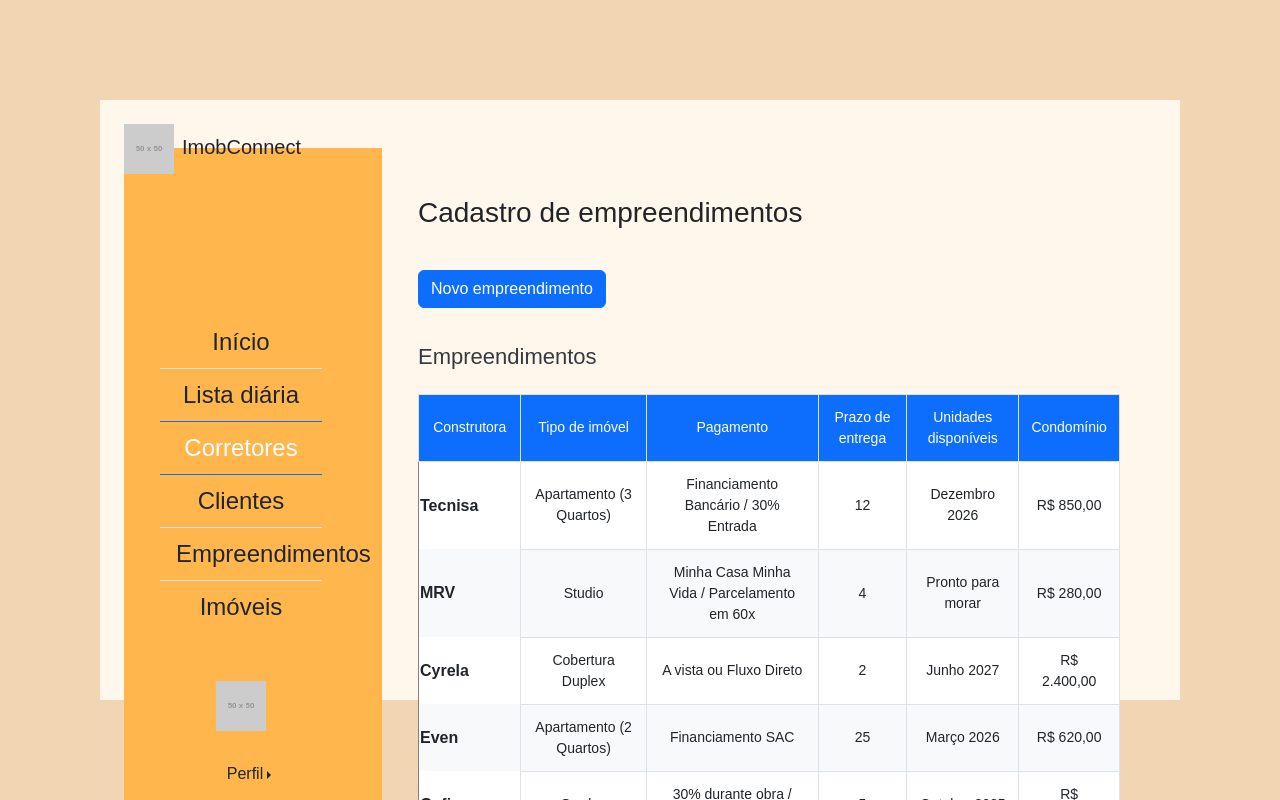
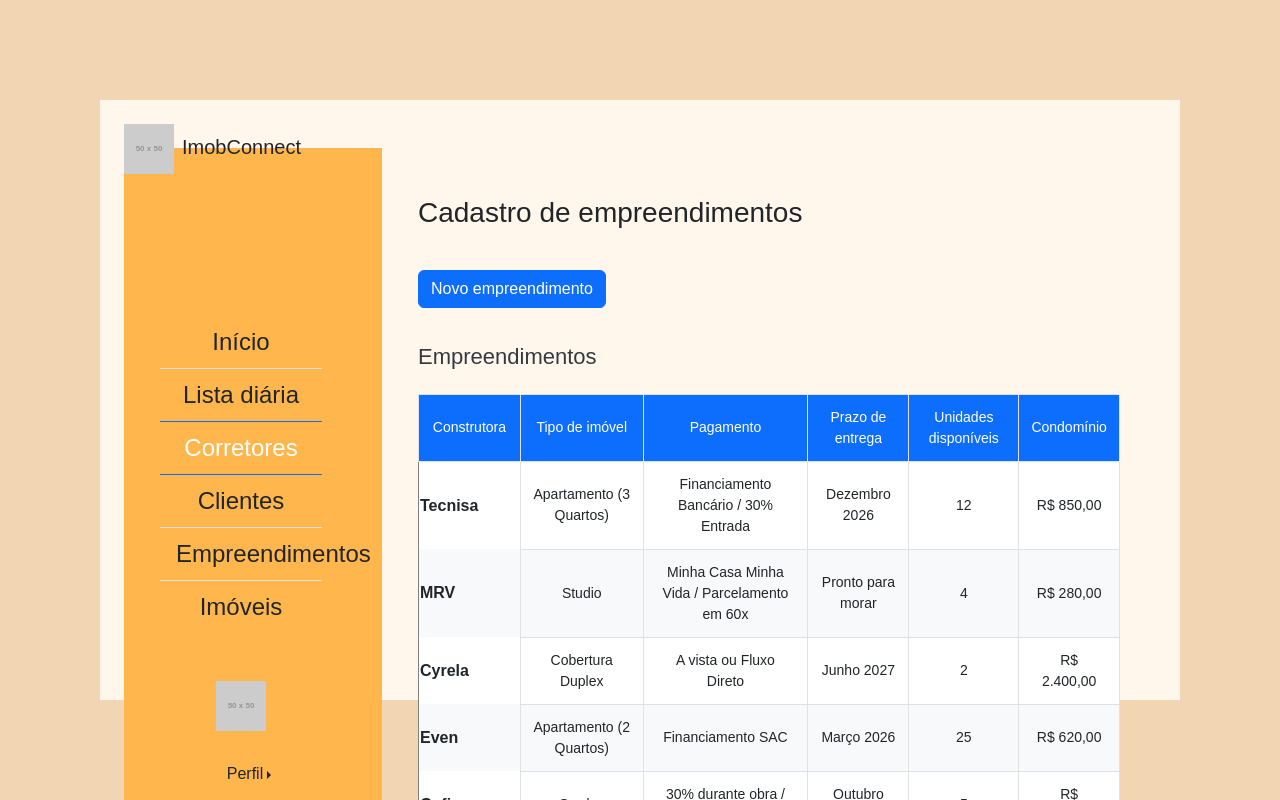
Before and after one commit to krz1128/pi-corretores, a Next.js app: page /cadastro_empreendimento in a window 1280 px wide. Shown: the top 800 px of the page. Built offline with nearby package versions, Linux system fonts and the light colour scheme.

Commit message:
Update page.js

```diff
--- a/app/cadastro_empreendimento/page.js
+++ b/app/cadastro_empreendimento/page.js
@@ -251,8 +251,8 @@ function salvar(e) {
                 <th scope="row">{item.construtora}</th>
                 <td>{item.tipoImovel}</td>
                 <td>{item.pagamento}</td>
+                <td>{item.prazoEntrega}</td>
                 <td>{item.unidadesDisponiveis}</td>
-                <td>{item.prazoEntrega}</td>
                 <td>{item.condominio}</td>
               </tr>
             )
```
